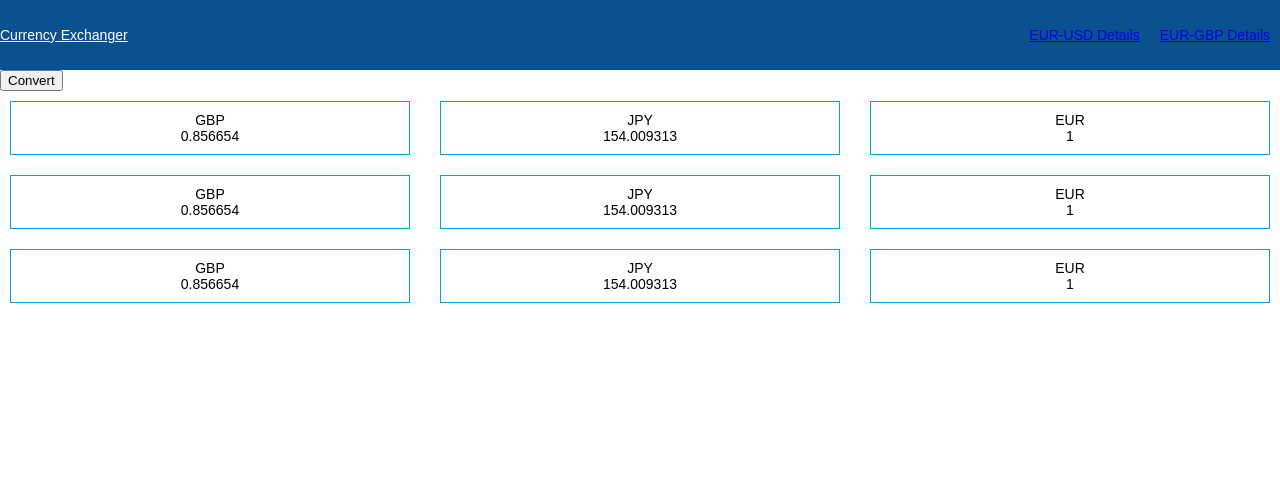
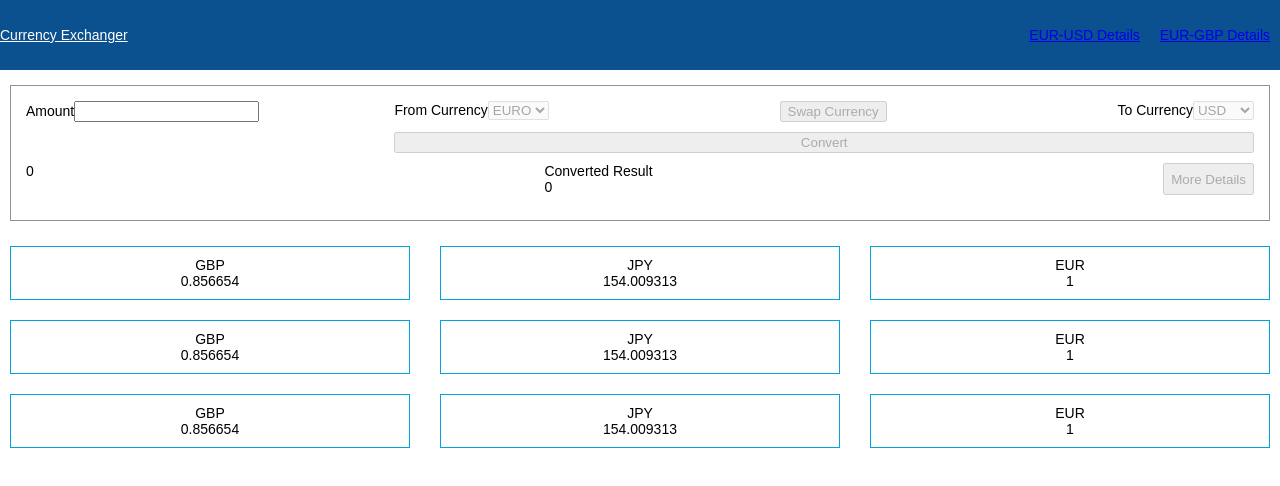
Before and after one commit to helphind/currency-exchanger, an Angular app: page / in a window 1280 px wide. Shown: the top 486 px of the page. Built offline with nearby package versions, Linux system fonts and the light colour scheme.

Commit message:
Added converter component

```diff
--- a/src/app/app.module.ts
+++ b/src/app/app.module.ts
@@ -10,6 +10,7 @@ import { CurrencyDetailsComponent } from "./pages/currency-details/currency-deta
 import { ConverterPanelComponent } from './components/converter-panel/converter-panel.component';
 import { CurrencyCardComponent } from './components/currency-card/currency-card.component';
 import { HttpClientModule } from "@angular/common/http";
+import { ReactiveFormsModule } from "@angular/forms";
 
 
 @NgModule({
@@ -25,7 +26,8 @@ import { HttpClientModule } from "@angular/common/http";
     imports: [
         BrowserModule,
         AppRoutingModule,
-        HttpClientModule
+        HttpClientModule,
+        ReactiveFormsModule
     ],
     providers: [],
     bootstrap: [AppComponent]
--- a/src/app/components/converter-panel/converter-panel.component.html
+++ b/src/app/components/converter-panel/converter-panel.component.html
@@ -1,3 +1,50 @@
-<div class="card">
-    <button type="button" (click)="convertCurrency()">Convert</button>
+<div class="converter-container card" [formGroup]="converterForm">
+    <div class="currency-inputs">
+        <div class="form-control">
+            <label for="amount">Amount</label>
+            <input type="number" id="amount" min="0" formControlName="amount">
+        </div>
+
+        <div class="currency-section">
+            <div class="currency-input-section d-flex">
+                <div class="form-control">
+                    <label for="fromCurrency">From Currency</label>
+                    <select id="fromCurrency" formControlName="currencyFrom">
+                        <option *ngFor="let currency of currencyList" [value]="currency.currencyCode">
+                            {{currency.currencyName}}
+                        </option>
+                    </select>
+                </div>
+
+                <button type="button" [disabled]="converterForm.invalid" (click)="swapCurrency()">Swap Currency</button>
+
+                <div class="form-control">
+                    <label for="toCurrency">To Currency</label>
+                    <select id="toCurrency" formControlName="currencyTo">
+                        <option *ngFor="let currency of currencyList" [value]="currency.currencyCode">
+                            {{currency.currencyName}}
+                        </option>
+                    </select>
+                </div>
+            </div>
+
+            <button type="button" [disabled]="converterForm.invalid" (click)="convertCurrency()">Convert</button>
+        </div>
+
+
+    </div>
+
+
+    <div class="currency-result-actions">
+        <div class="result">
+            <div class="">{{convertedCurrency}}</div>
+        </div>
+
+        <div class="result">
+            <label>Converted Result</label>
+            <div class="">{{convertedCurrency}}</div>
+        </div>
+
+        <button type="button" [disabled]="converterForm.invalid" (click)="gotoDetails()">More Details</button>
+    </div>
 </div>
--- a/src/app/components/converter-panel/converter-panel.component.scss
+++ b/src/app/components/converter-panel/converter-panel.component.scss
@@ -0,0 +1,25 @@
+.converter-container {
+    padding: 15px;
+    border: 1px solid #969090;
+    margin: 15px 10px;
+}
+
+.currency-input-section,
+.currency-inputs {
+    display: flex;
+    margin-bottom: 10px;
+    justify-content: space-between;
+
+}
+
+.currency-result-actions {
+    display: flex;
+    margin-bottom: 10px;
+    justify-content: space-between;
+}
+
+.currency-section {
+    display: flex;
+    flex-direction: column;
+    width: 70%;
+}
--- a/src/app/components/converter-panel/converter-panel.component.ts
+++ b/src/app/components/converter-panel/converter-panel.component.ts
@@ -1,27 +1,119 @@
-import { Component, OnInit } from '@angular/core';
+import { Component, OnDestroy, OnInit } from '@angular/core';
 import { CurrencyConvertRequest } from "../../models/currency-convert.request";
 import { CurrencyService } from "../../services/currency.service";
+import { FormBuilder, FormGroup, Validators } from "@angular/forms";
+import { CurrencyOption } from "../../models/currencyOption";
+import { Subscription } from "rxjs";
 
 @Component({
     selector: 'app-converter-panel',
     templateUrl: './converter-panel.component.html',
     styleUrls: ['./converter-panel.component.scss']
 })
-export class ConverterPanelComponent implements OnInit {
+export class ConverterPanelComponent implements OnInit, OnDestroy {
+
+    private subscriptions = new Subscription();
+
+    currencyList: CurrencyOption[] = [
+        {
+            currencyName: 'EURO',
+            currencyCode: 'EUR',
+        },
+        {
+            currencyName: 'GBP',
+            currencyCode: 'GBP',
+        },
+        {
+            currencyName: 'JPY',
+            currencyCode: 'JPY',
+        },
+        {
+            currencyName: 'USD',
+            currencyCode: 'USD',
+        },
+        {
+            currencyName: 'AUD',
+            currencyCode: 'AUD',
+        },
+        {
+            currencyName: 'CAD',
+            currencyCode: 'CAD',
+        },
+        {
+            currencyName: 'CHF',
+            currencyCode: 'CHF',
+        },
+        {
+            currencyName: 'CNH',
+            currencyCode: 'CNH',
+        },
+        {
+            currencyName: 'HKD',
+            currencyCode: 'HKD',
+        },
+        {
+            currencyName: 'NZD',
+            currencyCode: 'NZD',
+        },
+        {
+            currencyName: 'CNY',
+            currencyCode: 'CNY',
+        },
+        {
+            currencyName: 'SGD',
+            currencyCode: 'SGD',
+        },
+    ]
 
     convertedCurrency = 0
+    private defaultFromCurrency = 'EUR'
+    private defaultToCurrency = 'USD'
 
-    constructor(private currencyService: CurrencyService) {
+    converterForm: FormGroup = this.fb.group({
+        amount: [null, [Validators.required, Validators.pattern(/^[0-9]\d*$/)]],
+        currencyFrom: [{ value: this.defaultFromCurrency, disabled: true }, [Validators.required]],
+        currencyTo: [{ value: this.defaultToCurrency, disabled: true }, [Validators.required]],
+    })
+
+    constructor(private currencyService: CurrencyService, private fb: FormBuilder) {
     }
 
     ngOnInit(): void {
+        this.handleValueChanged();
+    }
+
+    private handleValueChanged() {
+        this.subscriptions.add(
+            this.converterForm.get('amount')?.valueChanges.subscribe(res => {
+                console.log('res', res)
+                if(!res) {
+                    this.disableFormFields();
+                    return
+                }
+                this.enableFormFields();
+
+            })
+        )
+    }
+
+    private disableFormFields() {
+        this.converterForm.get('currencyFrom')?.disable();
+        this.converterForm.get('currencyTo')?.disable();
+    }
+
+    private enableFormFields() {
+        this.converterForm.get('currencyFrom')?.enable();
+        this.converterForm.get('currencyTo')?.enable();
     }
 
     convertCurrency() {
+
+        const { amount, currencyFrom, currencyTo } = this.converterForm.value;
+
         const reqPayload: CurrencyConvertRequest = {
-            from: 'EUR',
-            to: 'JPY',
-            amount: 1
+            from: currencyFrom,
+            to: currencyTo,
+            amount: amount
         }
         this.currencyService.convertCurrencies(reqPayload).subscribe({
             next: (currencies) => {
@@ -32,4 +124,14 @@ export class ConverterPanelComponent implements OnInit {
             }
         })
     }
+
+    swapCurrency() {
+    }
+
+    gotoDetails() {
+    }
+
+    ngOnDestroy(): void {
+        this.subscriptions.unsubscribe();
+    }
 }
--- /dev/null
+++ b/src/app/models/currencyOption.ts
@@ -0,0 +1,4 @@
+export interface CurrencyOption {
+    currencyName: string;
+    currencyCode: string;
+}
```
